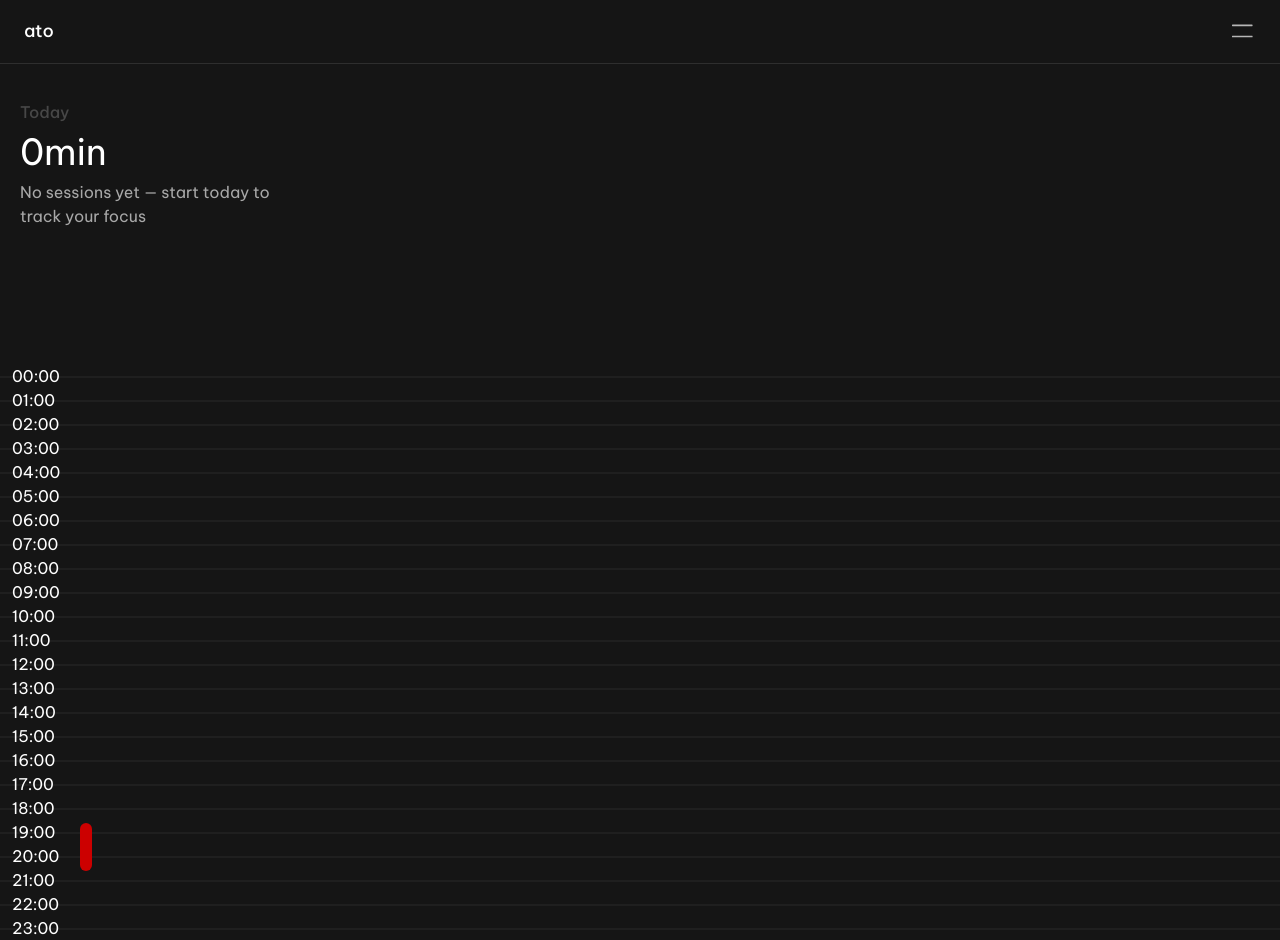
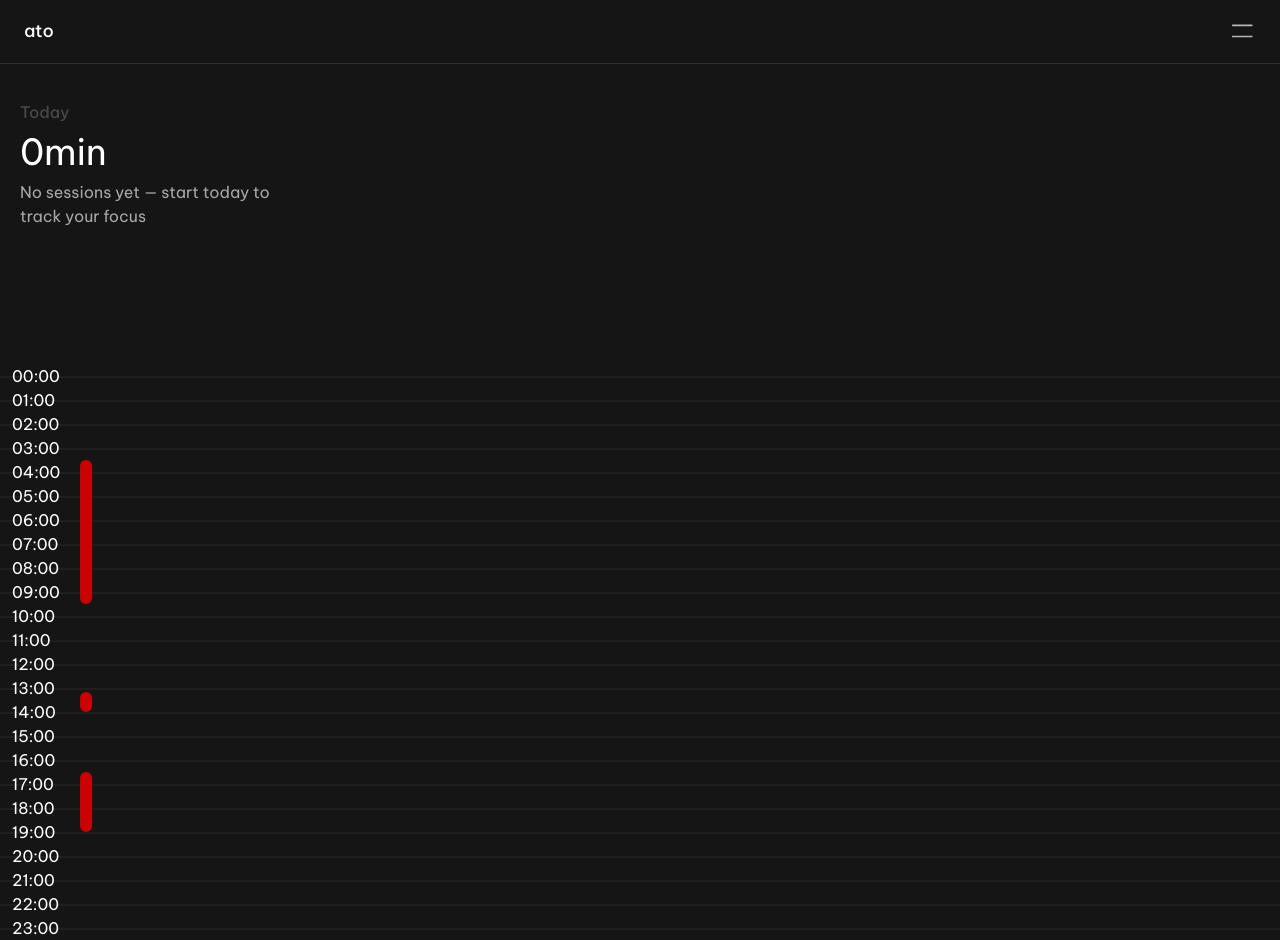
Before and after one commit to Stefan1400/ato, a React (Vite) app in the folder client/: page /analytics in a window 1280 px wide. Built offline with nearby package versions, Linux system fonts and the light colour scheme; no server answers; a web font is replaced by a local one.

Commit message:
feat(analytics-timeline): render multiple test sessions dynamically

```diff
--- a/client/src/features/analytics/Timeline.tsx
+++ b/client/src/features/analytics/Timeline.tsx
@@ -1,4 +1,10 @@
-const session = { session_started: new Date(), session_ended: new Date(Date.now() + 2 * 60 * 60 * 1000) };
+import { calculateSessionPosition } from "./helpers/calculateSessionPosition";
+
+const session_list = [
+   { id: 1, session_started: new Date('2026-03-23T04:00'), session_ended: new Date('2026-03-23T10:00') },
+   { id: 2, session_started: new Date('2026-03-23T13:40'), session_ended: new Date('2026-03-23T14:30') },
+   { id: 3, session_started: new Date('2026-03-23T17:00'), session_ended: new Date('2026-03-23T19:30') }
+];
 
 function Timeline() {
 
@@ -8,24 +14,6 @@ function Timeline() {
       let convertedTime = `${i.toString().padStart(2,'0')}:00`;
       times.push(convertedTime);
    };
-
-   const sessionStart = session.session_started;
-   const sessionEnd = session.session_ended;
-
-   const durationMinutes = (sessionEnd.getTime() - sessionStart.getTime()) / (60 * 1000);
-
-   const timelinePercentage = (durationMinutes / 1440) * 100;
-   const roundedTimelinePercentage = Math.round(timelinePercentage * 100) / 100;
-
-   const midnight = new Date(
-      sessionStart.getFullYear(),
-      sessionStart.getMonth(),
-      sessionStart.getDate()
-   );
-
-   const topPlacement = (sessionStart.getTime() - midnight.getTime()) / (1000 * 60);
-   const topPlacementPercent = (topPlacement / 1440) * 100;
-   const roundedTopPlacement = Math.round(topPlacementPercent * 100) / 100;
 
    return (
     <div className="w-screen h-auto text-white flex flex-col items-center mt-30 relative">
@@ -38,7 +26,13 @@ function Timeline() {
          ))}
       </ul>
 
-      <div style={{ top: `${roundedTopPlacement}%`, height: `${roundedTimelinePercentage}%` }} className="w-3 bg-[#CC0000] absolute left-20 rounded-full z-40"></div>
+      {session_list.map(session => {
+         const s = calculateSessionPosition(session);
+
+         return (
+            <div key={s.id} style={{ top: `${s.topPercent}%`, height: `${s.heightPercent}%` }} className="w-3 bg-[#CC0000] absolute left-20 rounded-full z-40"></div>
+         )
+      })}
     </div>
   )
 };
--- /dev/null
+++ b/client/src/features/analytics/helpers/calculateSessionPosition.ts
@@ -0,0 +1,23 @@
+import type { SessionTypes, SessionWithPosition } from "../analytics.types";
+
+export function calculateSessionPosition(session: SessionTypes): SessionWithPosition {
+   const sessionStart = session.session_started;
+   const sessionEnd = session.session_ended;
+
+   const durationMinutes = (sessionEnd.getTime() - sessionStart.getTime()) / (60 * 1000);
+
+   const timelinePercentage = (durationMinutes / 1440) * 100;
+   const heightPercent = Math.round(timelinePercentage * 100) / 100;
+
+   const midnight = new Date(
+      sessionStart.getFullYear(),
+      sessionStart.getMonth(),
+      sessionStart.getDate()
+   );
+
+   const topPlacement = (sessionStart.getTime() - midnight.getTime()) / (1000 * 60);
+   const topPlacementPercent = (topPlacement / 1440) * 100;
+   const topPercent = Math.round(topPlacementPercent * 100) / 100;
+
+   return { ...session, topPercent, heightPercent }
+};
```
Also changed, not shown: client/src/features/analytics/analytics.types.ts (added, +10 -0 lines).
